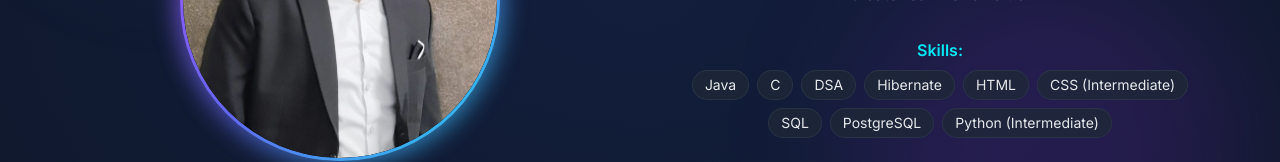
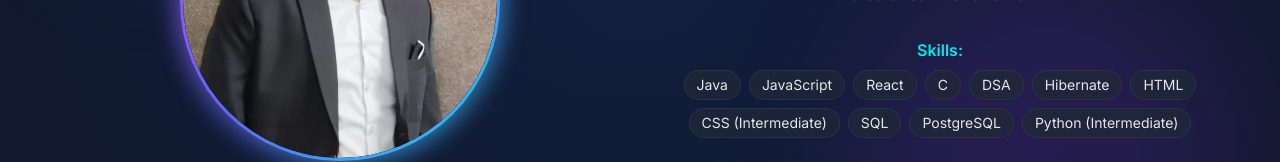
Before and after one commit to indra9346/My__Website-, a React (Vite) app: page / in a window 1280 px wide. Shown: the part 407-569 px from the top of the page. Built offline with nearby package versions, Linux system fonts and the light colour scheme; no server answers; the database is empty.

Commit message:
Preceding changes

```diff
--- a/src/components/HeroSection.tsx
+++ b/src/components/HeroSection.tsx
@@ -82,6 +82,8 @@ const HeroSection = () => {
               <h4 className="font-semibold text-neon-cyan mb-2">Skills:</h4>
               <ul className="flex flex-wrap gap-2 justify-center text-gray-200 text-xs sm:text-sm">
                 <li className="bg-gray-800/80 px-3 py-1 rounded-full border border-gray-700/50">Java</li>
+                <li className="bg-gray-800/80 px-3 py-1 rounded-full border border-gray-700/50">JavaScript</li>
+                <li className="bg-gray-800/80 px-3 py-1 rounded-full border border-gray-700/50">React</li>
                 <li className="bg-gray-800/80 px-3 py-1 rounded-full border border-gray-700/50">C</li>
                 <li className="bg-gray-800/80 px-3 py-1 rounded-full border border-gray-700/50">DSA</li>
                 <li className="bg-gray-800/80 px-3 py-1 rounded-full border border-gray-700/50">Hibernate</li>
```
